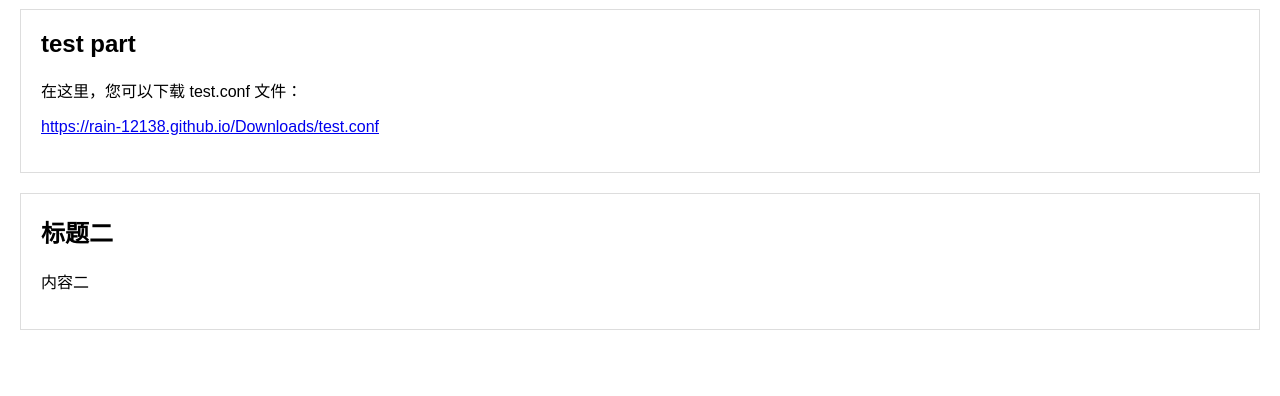
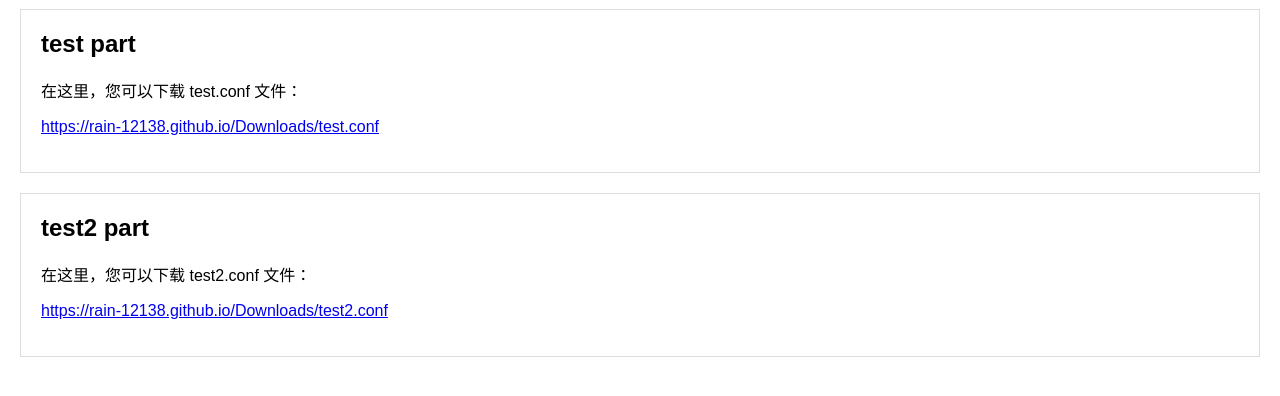
Before and after one commit to rain-12138/rain-12138.github.io, a plain HTML site: page index.html in a window 1280 px wide. Shown: the part 68-464 px from the top of the page. Drawn offline with Linux system fonts and the light colour scheme.

Commit message:
initial commit

```diff
--- a/index.html
+++ b/index.html
@@ -17,8 +17,9 @@
       <p><a href="Downloads/test.conf">https://rain-12138.github.io/Downloads/test.conf</a></p>
     </section>
     <section class="blog-post">
-      <h2>标题二</h2>
-      <p>内容二</p>
+      <h2>test2 part</h2>
+      <p>在这里，您可以下载 test2.conf 文件：</p>
+      <p><a href="Downloads/test2.conf">https://rain-12138.github.io/Downloads/test2.conf</a></p>
     </section>
   </main>
   <script src="main.js"></script>
```
Also changed, not shown: 1 other file.
